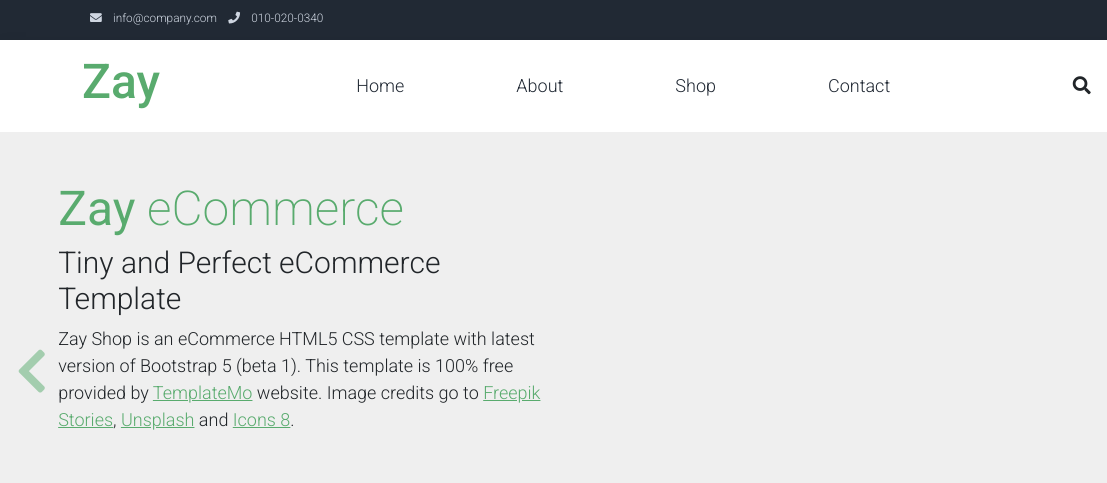
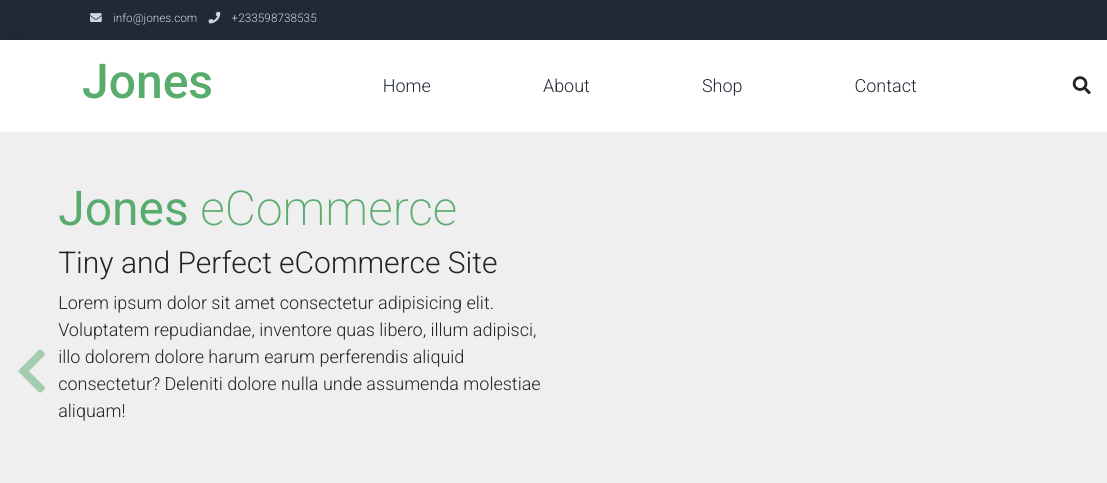
Before and after one commit to Collins-Munufie/jones-commerce, a plain HTML site: page index.html in a window 1280 px wide. Shown: the top 483 px of the page, 0-1107 px from the left. Drawn offline with Linux system fonts and the light colour scheme.

Commit message:
Modified

```diff
--- a/assets/css/templatemo.css
+++ b/assets/css/templatemo.css
@@ -1,8 +1,6 @@
 /*
 
-TemplateMo 559 Zay Shop
 
-https://templatemo.com/tm-559-zay-shop
 
 ---------------------------------------------
 Table of contents
--- a/index.html
+++ b/index.html
@@ -2,7 +2,7 @@
 <html lang="en">
 
 <head>
-    <title>Zay Shop eCommerce HTML CSS Template</title>
+    <title>Jones Shop</title>
     <meta charset="utf-8">
     <meta name="viewport" content="width=device-width, initial-scale=1">
 
@@ -32,9 +32,9 @@
             <div class="w-100 d-flex justify-content-between">
                 <div>
                     <i class="fa fa-envelope mx-2"></i>
-                    <a class="navbar-sm-brand text-light text-decoration-none" href="mailto:info@company.com">info@company.com</a>
+                    <a class="navbar-sm-brand text-light text-decoration-none" href="mailto:info@company.com">info@jones.com</a>
                     <i class="fa fa-phone mx-2"></i>
-                    <a class="navbar-sm-brand text-light text-decoration-none" href="tel:010-020-0340">010-020-0340</a>
+                    <a class="navbar-sm-brand text-light text-decoration-none" href="tel:+233598738535">+233598738535</a>
                 </div>
                 <div>
                     <a class="text-light" href="https://fb.com/templatemo" target="_blank" rel="sponsored"><i class="fab fa-facebook-f fa-sm fa-fw me-2"></i></a>
@@ -53,7 +53,7 @@
         <div class="container d-flex justify-content-between align-items-center">
 
             <a class="navbar-brand text-success logo h1 align-self-center" href="index.html">
-                Zay
+                Jones
             </a>
 
             <button class="navbar-toggler border-0" type="button" data-bs-toggle="collapse" data-bs-target="#templatemo_main_nav" aria-controls="navbarSupportedContent" aria-expanded="false" aria-label="Toggle navigation">
@@ -139,14 +139,10 @@
                         </div>
                         <div class="col-lg-6 mb-0 d-flex align-items-center">
                             <div class="text-align-left align-self-center">
-                                <h1 class="h1 text-success"><b>Zay</b> eCommerce</h1>
-                                <h3 class="h2">Tiny and Perfect eCommerce Template</h3>
+                                <h1 class="h1 text-success"><b>Jones</b> eCommerce</h1>
+                                <h3 class="h2">Tiny and Perfect eCommerce Site</h3>
                                 <p>
-                                    Zay Shop is an eCommerce HTML5 CSS template with latest version of Bootstrap 5 (beta 1).
-                                    This template is 100% free provided by <a rel="sponsored" class="text-success" href="https://templatemo.com" target="_blank">TemplateMo</a> website.
-                                    Image credits go to <a rel="sponsored" class="text-success" href="https://stories.freepik.com/" target="_blank">Freepik Stories</a>,
-                                    <a rel="sponsored" class="text-success" href="https://unsplash.com/" target="_blank">Unsplash</a> and
-                                    <a rel="sponsored" class="text-success" href="https://icons8.com/" target="_blank">Icons 8</a>.
+                                    Lorem ipsum dolor sit amet consectetur adipisicing elit. Voluptatem repudiandae, inventore quas libero, illum adipisci, illo dolorem dolore harum earum perferendis aliquid consectetur? Deleniti dolore nulla unde assumenda molestiae aliquam!
                                 </p>
                             </div>
                         </div>
@@ -164,8 +160,7 @@
                                 <h1 class="h1">Proident occaecat</h1>
                                 <h3 class="h2">Aliquip ex ea commodo consequat</h3>
                                 <p>
-                                    You are permitted to use this Zay CSS template for your commercial websites.
-                                    You are <strong>not permitted</strong> to re-distribute the template ZIP file in any kind of template collection websites.
+                                    Lorem ipsum dolor sit amet consectetur adipisicing elit. Ipsam dicta veritatis quo rem dolores, non sit natus, voluptatem inventore reprehenderit soluta architecto magnam impedit officia beatae error facere? Consequatur, sed!
                                 </p>
                             </div>
                         </div>
@@ -183,8 +178,7 @@
                                 <h1 class="h1">Repr in voluptate</h1>
                                 <h3 class="h2">Ullamco laboris nisi ut </h3>
                                 <p>
-                                    We bring you 100% free CSS templates for your websites.
-                                    If you wish to support TemplateMo, please make a small contribution via PayPal or tell your friends about our website. Thank you.
+                                    Lorem ipsum dolor sit amet consectetur adipisicing elit. Rerum corporis saepe nulla reprehenderit perferendis cupiditate harum quia natus, assumenda in fugiat quaerat provident eum recusandae! Sunt illo aut nobis et?
                                 </p>
                             </div>
                         </div>
```
